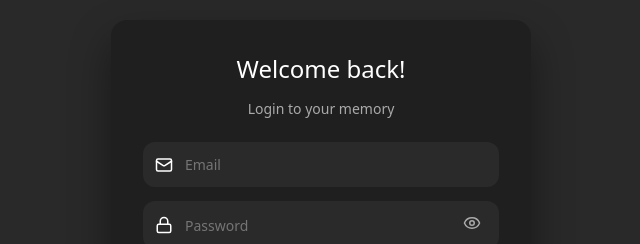
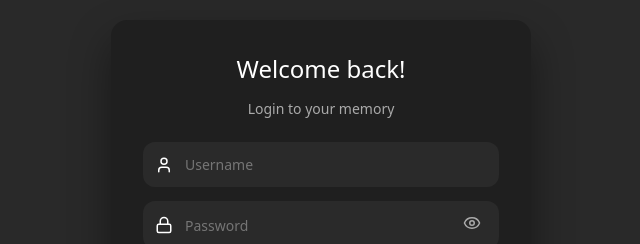
Before and after one commit to error404United/RewindYou, a React app in the folder frontend/: page /login in a window 1280 px wide. Shown: the part 191-435 px from the top of the page, without its empty margins (319-959 px from the left). Built offline with nearby package versions, Linux system fonts and the light colour scheme; the HTML template or start-up script is replaced by a standard one.

Commit message:
Updated login page

```diff
--- a/frontend/src/components/LoginForm.jsx
+++ b/frontend/src/components/LoginForm.jsx
@@ -1,5 +1,5 @@
 import { useState } from "react";
-import { Eye, EyeOff, Mail, Lock } from "lucide-react";
+import { Eye, EyeOff, User, Lock } from "lucide-react";
 import { useNavigate } from "react-router-dom";
 
 export default function LoginForm({ switchToSignup }) {
@@ -23,8 +23,8 @@ export default function LoginForm({ switchToSignup }) {
       <p className="auth-sub">Login to your memory</p>
 
       <div className="input-group">
-        <Mail size={18} />
-        <input type="email" placeholder="Email" />
+        <User size={18} />
+        <input type="text" placeholder="Username" />
       </div>
 
       <div className="input-group">
```
